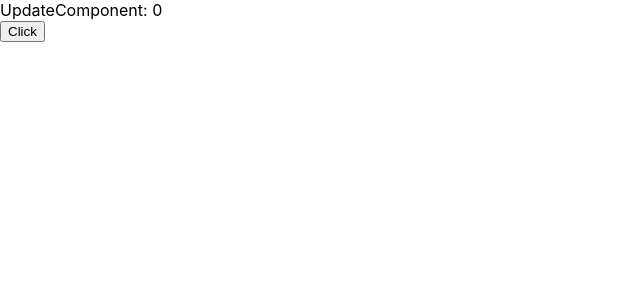
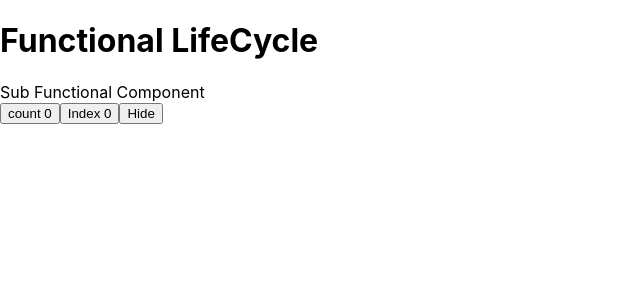
Before and after one commit to lata-makdiya/my-app, a React (Create React App) app: page / in a window 1280 px wide. Shown: the top 300 px of the page, without its empty margins (0-640 px from the left). Built offline with nearby package versions, Linux system fonts and the light colour scheme.

Commit message:
use effect hook

```diff
--- a/src/index.js
+++ b/src/index.js
@@ -7,9 +7,7 @@ import reportWebVitals from './reportWebVitals';
 const root = ReactDOM.createRoot(document.getElementById('root'));
 root.render(
   // Strict mode will render components 2 times, we can also remove it
-  <React.StrictMode>
     <App />
-  </React.StrictMode>
 );
 
 // If you want to start measuring performance in your app, pass a function
--- a/src/practice/Practice.js
+++ b/src/practice/Practice.js
@@ -1,7 +1,8 @@
 // import ClassComponent from './ClassComponent';
 // import FunctionComponent from './FunctionComponent';
 import React, { useState } from 'react';
-import ClassComponent from './lifecycle/ClassComponent';
+// import ClassComponent from './lifecycle/ClassComponent';
+import FunctionLifeCycleComponent from './lifecycle/FunctionLifeCycleComponent';
 
 function Practice() {
   let [msg1, msg2] = useState(1);
@@ -56,7 +57,8 @@ function Practice() {
     //   }
     //   }>Show Alert</button> */}
     // </div>
-    <ClassComponent />
+    // <ClassComponent />
+    <FunctionLifeCycleComponent />
   );
 }
 
--- /dev/null
+++ b/src/practice/lifecycle/FunctionLifeCycleComponent.js
@@ -0,0 +1,45 @@
+import { useEffect, useState } from "react";
+import SubFunctionLifeCycleComponent from "./SubFunctionLifeCycleComponent";
+
+function FunctionLifeCycleComponent() {
+    const [count, setCount] = useState(0);
+    const [index, setIndex] = useState(0);
+    const [visibility, setVisibility] = useState(true);
+
+    useEffect(() => {
+        console.log('Component initialized');
+    });
+
+    // conditional use effect, add state
+    useEffect(() => {
+        console.log('count increased');
+    }, [count]);
+
+    useEffect(() => {
+        console.log('index increased');
+    }, [index]);
+
+    let countIncrease = () => {
+        setCount(count + 1);
+    }
+
+    let indexIncrease = () => {
+        setIndex(index + 1);
+    }
+
+    let changeVisibility = () => {
+        setVisibility(!visibility);
+    }
+
+    return (
+        <>
+            <h1>Functional LifeCycle</h1>
+            {visibility ? <SubFunctionLifeCycleComponent /> : ''}
+            <button onClick={countIncrease}>count {count}</button>
+            <button onClick={indexIncrease}>Index {index}</button>
+            <button onClick={changeVisibility}>{ visibility ? 'Hide' : 'Show' }</button>
+        </>
+    )
+}
+
+export default FunctionLifeCycleComponent;
--- /dev/null
+++ b/src/practice/lifecycle/SubFunctionLifeCycleComponent.js
@@ -0,0 +1,14 @@
+import React, { useEffect } from 'react'
+
+export default function SubFunctionLifeCycleComponent() {
+
+    useEffect(() => {
+        return () => console.log('Component hidden');
+    });
+
+    return (
+        <div>
+            Sub Functional Component
+        </div>
+    )
+}
```
